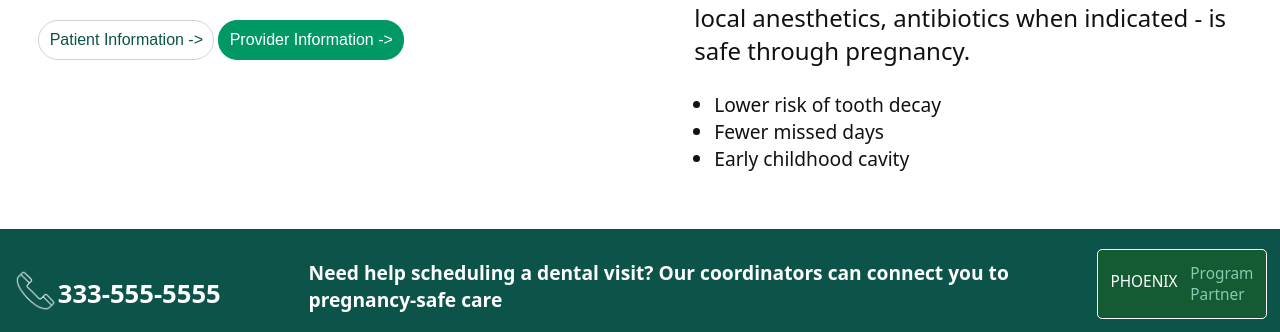
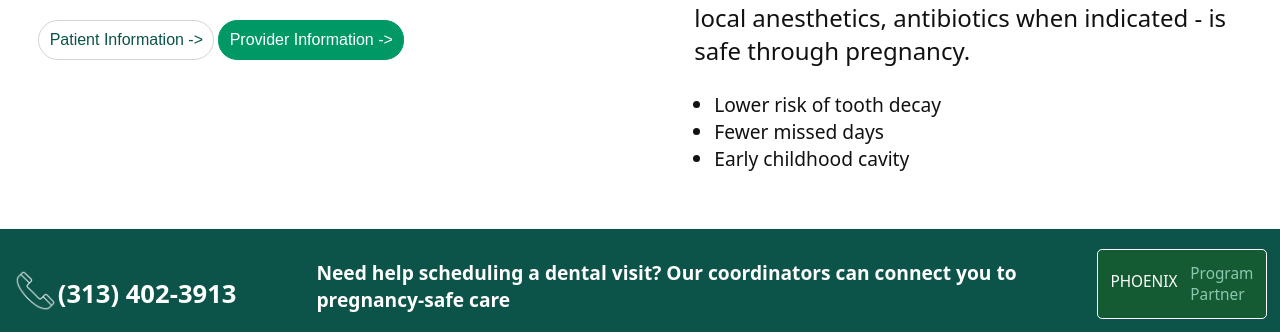
Before and after one commit to jss37/pregnancy-health, a plain HTML site: page index.html in a window 1280 px wide. Shown: the part 759-1091 px from the top of the page. Drawn offline with Linux system fonts and the light colour scheme.

Commit message:
Update index.html

```diff
--- a/index.html
+++ b/index.html
@@ -722,7 +722,7 @@ color: #009966;
   <div id="phoneNumber" style="display: grid;grid-template-columns: auto auto;align-items: center;">
     <div><img src="phone.png" width="45vw" height="45vw"></div>
     <div>
-      <h2 style="font-size: 2vw;">333-555-5555</h2>
+      <h2 style="font-size: 2vw;">(313) 402-3913</h2>
     </div>
   </div>
   <div><h3 style="font-size: 1.5vw;">Need help scheduling a dental visit? Our coordinators can connect you to <br>pregnancy-safe care</h3></div>
```
